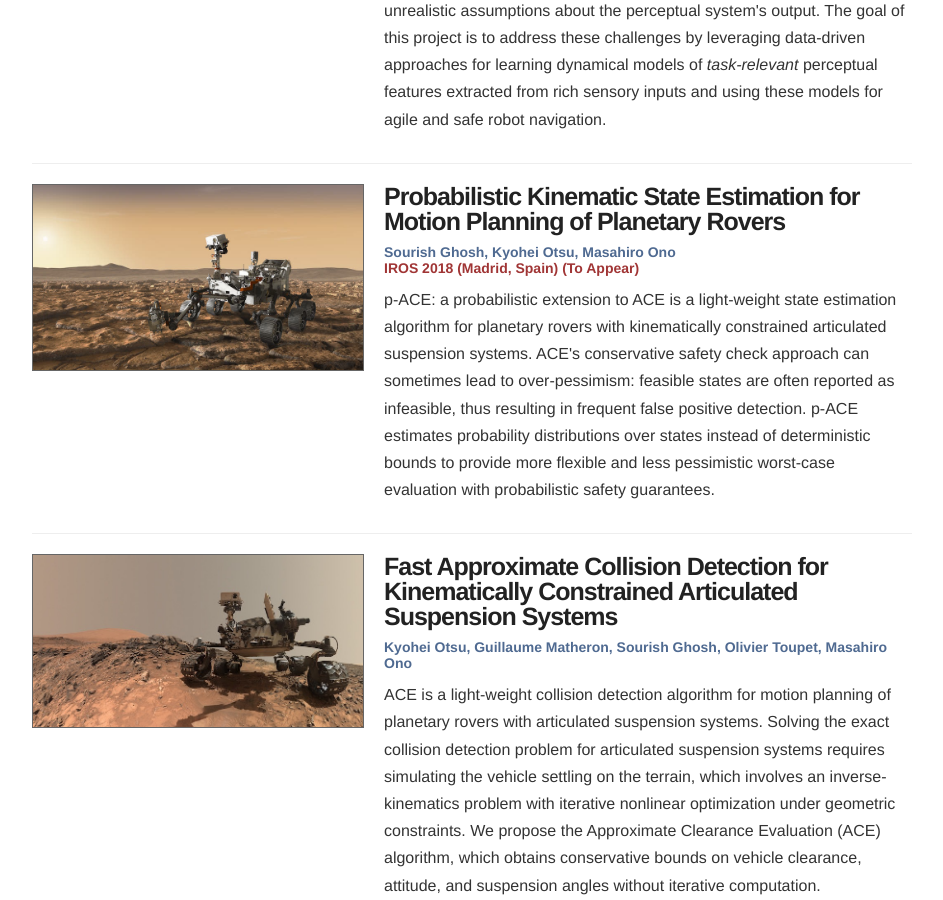
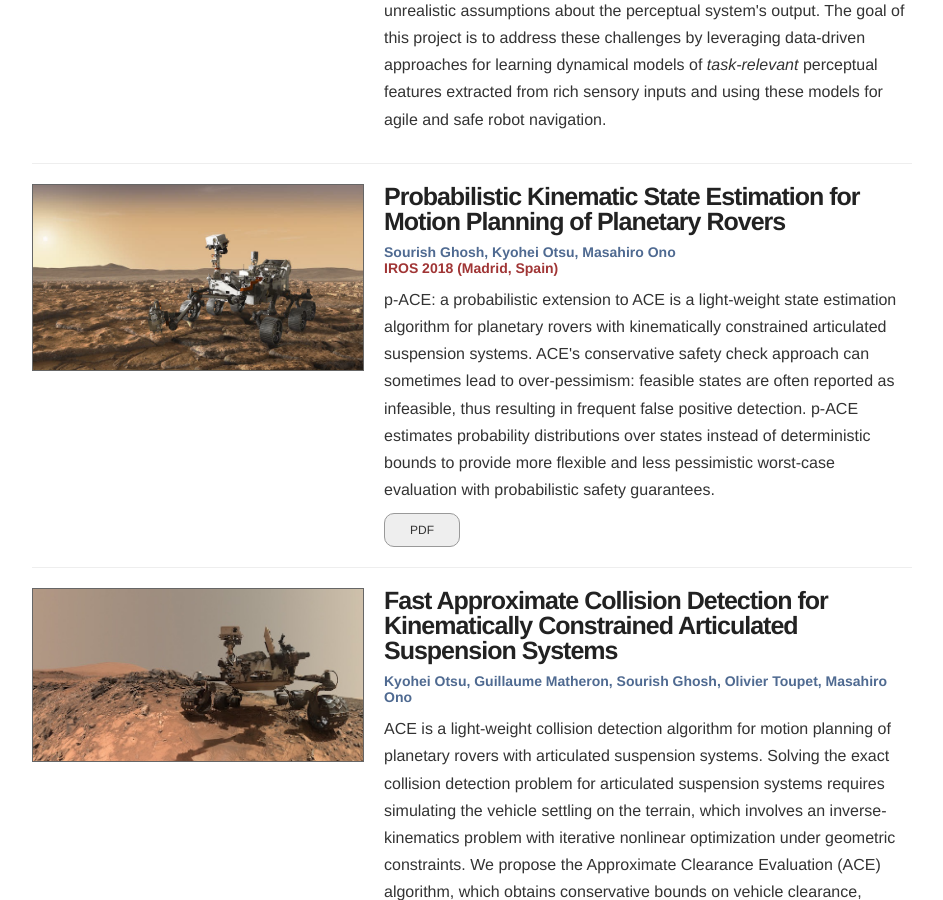
Before and after one commit to sourishg/sourishg.github.io, a Jekyll site: the page built from research.md, in a window 1280 px wide and 900 px high, scrolled down 712 px. Shown: the whole window, without its empty margins (168-1111 px from the left). Built offline with Jekyll 4.4.1, drawn with Linux system fonts in a browser that asks for light colours; nearby versions of some CDN libraries.

Commit message:
add pACE paper

```diff
--- a/research.md
+++ b/research.md
@@ -33,10 +33,13 @@ navigation.
 		<h1>Probabilistic Kinematic State Estimation for Motion Planning of Planetary Rovers</h1>
 		<span class="authors">Sourish Ghosh, Kyohei Otsu, Masahiro Ono</span>
 		<br>
-		<span class="conf">IROS 2018 (Madrid, Spain) (To Appear)</span>
+		<span class="conf">IROS 2018 (Madrid, Spain)</span>
 		<p class="desc">
 			p-ACE: a probabilistic extension to ACE is a light-weight state estimation algorithm for planetary rovers with kinematically constrained articulated suspension systems. ACE's conservative safety check approach can sometimes lead to over-pessimism: feasible states are often reported as infeasible, thus resulting in frequent false positive detection. p-ACE estimates probability distributions over states instead of deterministic bounds to provide more flexible and less pessimistic worst-case evaluation with probabilistic safety guarantees.
 		</p>
+		<ul>
+			<li><a href="https://sourishghosh.com/publications/pACE_IROS18.pdf" target="blank">PDF</a></li>
+		</ul>
 	</div>
 </div>
 
```
